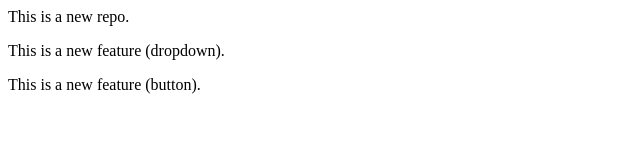
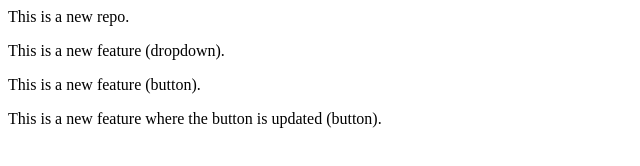
Before and after one commit to Ayushgc2004/localrepo, a plain HTML site: page index.html in a window 1280 px wide. Shown: the whole page, without its empty margins (0-640 px from the left). Drawn offline with Linux system fonts and the light colour scheme.

Commit message:
Revise button feature description in index.html
Updated button feature description in index.html.

```diff
--- a/index.html
+++ b/index.html
@@ -4,3 +4,6 @@
 
 <p>This is a new feature (dropdown).</p>
 <p> This is a new feature (button).</p>
+
+
+<p> This is a new feature where the button is updated (button).</p>
```
